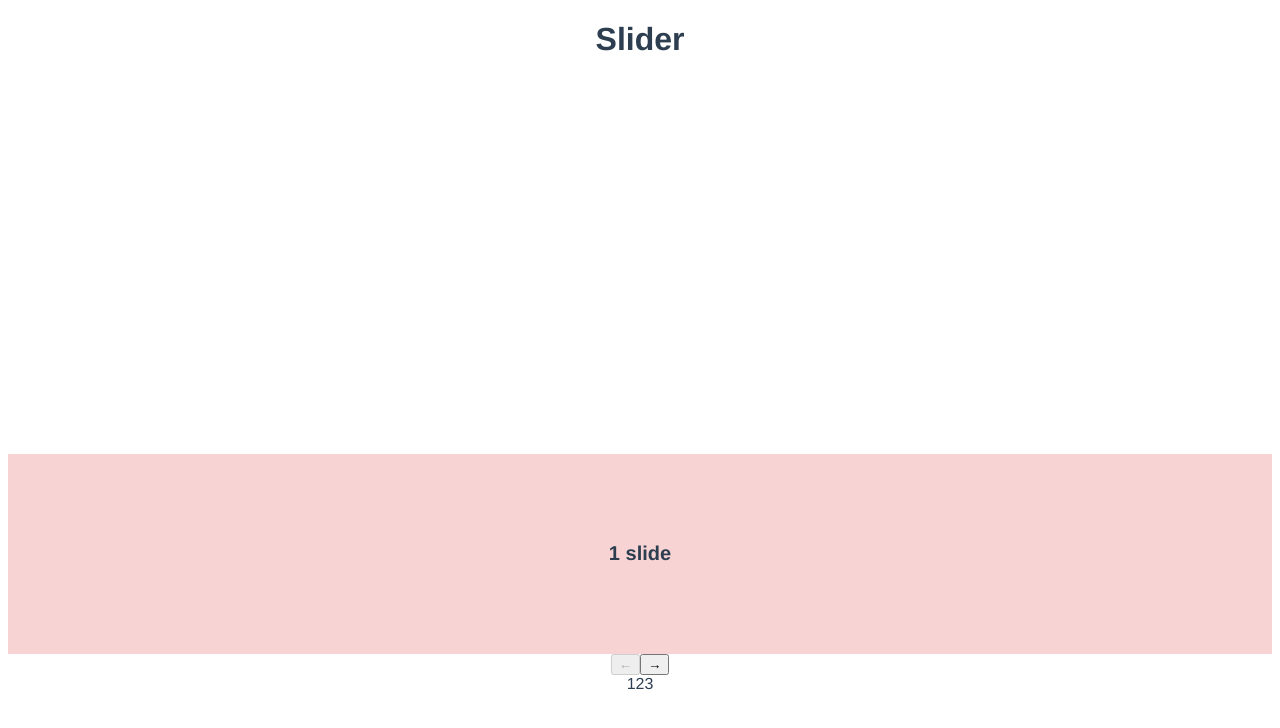
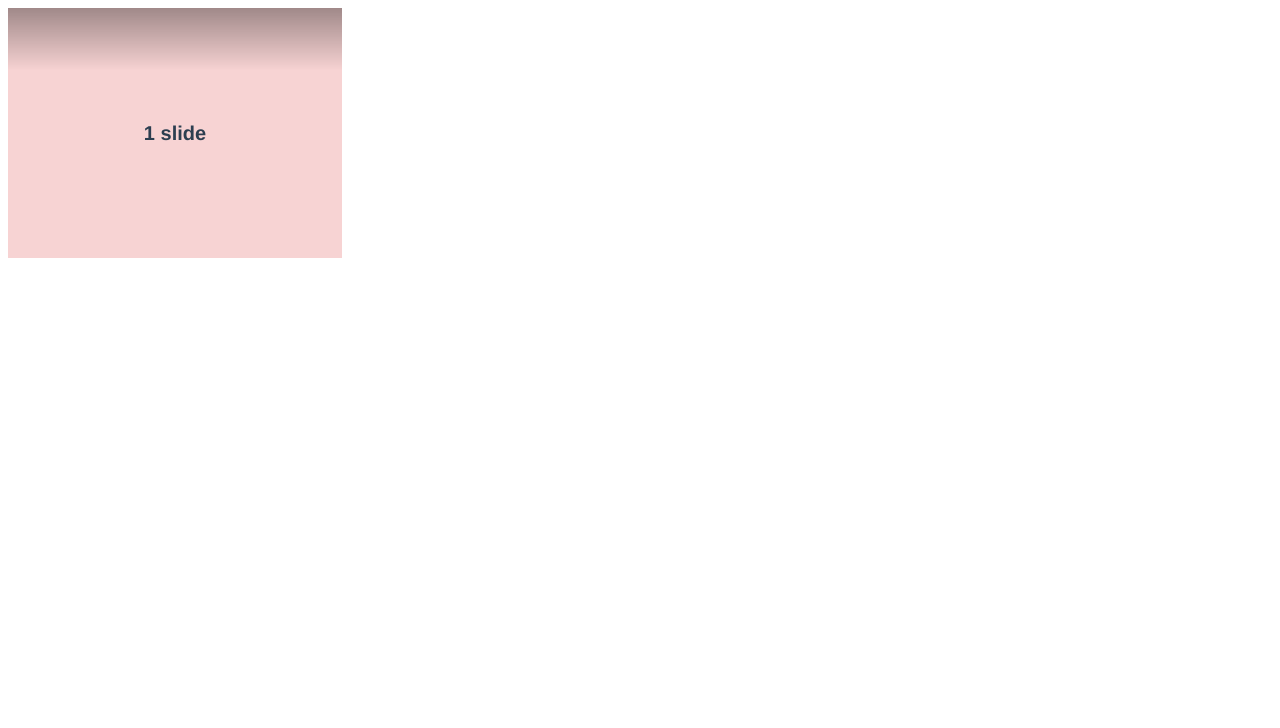
Before and after one commit to evgen904/sliderTest, a Vue app: page / in a window 1280 px wide. Shown: the top 728 px of the page. Built offline with nearby package versions, Linux system fonts and the light colour scheme; what vue2-hammer would draw is missing.

Commit message:
add style

```diff
--- a/src/components/HelloWorld.vue
+++ b/src/components/HelloWorld.vue
@@ -1,43 +1,33 @@
 <template>
-  <div class="hello">
-    <h1>Slider</h1>
-    <br><br><br><br><br><br>
-    <br><br><br><br><br><br>
-    <br><br><br><br><br><br>
-
-
   <div
-      class="slider"
+    class="sc-sliderlight"
+    :class="{ 'mobile': isMobile, 'shadow': isShadow }"
     @touchstart="swipeStart"
     @touchmove="swipeAction"
     @touchend="swipeEnd"
   >
-      <div class="slider-list">
     <div
       ref="slider"
-          class="slider-track"
+      class="sc-sliderlight__track track"
     >
-          <div v-for="(item, index) in media" class="slide bg" :class="`bg-${index}`" :key="index">
+      <div v-for="(item, index) in media" class="track__item bg" :class="`bg-${index}`" :key="index">
         {{ item }}
       </div>
     </div>
+    <div class="sc-sliderlight__arrows arrows" v-if="arrows">
+      <button
+        type="button"
+        class="arrows__prev"
+        :disabled="slideIndex === 0"
+        @click.stop.prevent="prevSlide()"
+      ></button>
+      <button
+        type="button"
+        class="arrows__next"
+        :disabled="slideIndex === media.length-1"
+        @click.stop.prevent="nextSlide()"
+      ></button>
     </div>
-      <div class="slider-arrows">
-        <button type="button" class="prev" :disabled="slideIndex === 0" @click="prevSlide">&larr;</button>
-        <button type="button" class="next" :disabled="slideIndex === media.length-1" @click="nextSlide">&rarr;</button>
-      </div>
-    </div>
-
-    <div>{{ text }}</div>
-
-
-
-
-    <br><br><br><br><br><br>
-    <br><br><br><br><br><br>
-    <br><br><br><br><br><br>
-    <br><br><br><br><br><br>
-    <br><br><br><br><br><br>
   </div>
 </template>
 
@@ -231,27 +221,198 @@ export default {
 
 <!-- Add "scoped" attribute to limit CSS to this component only -->
 <style scoped lang="scss">
-.slider {
+.sc-sliderlight {
   position: relative;
   width: 100%;
-  margin: 50px auto 0;
+  height: 100%;
+  background: #fff;
   user-select: none;
   touch-action: pan-y;
-  .slider-list {
+  overflow: hidden;
+  &.shadow {
+    &:before {
+      content: "";
+      display: block;
+
+      pointer-events: none;
+      position: absolute;
+      left: 0;
+      right: 0;
+      top: 0;
+      bottom: 0;
+
+      opacity: 0.35;
+      z-index: 1;
+
+      background: linear-gradient(
+        0deg,
+        rgba(0, 0, 0, 0.0001) 75%,
+        #000000 100%
+      );
+    }
+  }
+  &:hover {
+    .sc-sliderlight__arrows {
+      opacity: 1;
+    }
+    .arrows {
+      &__prev,
+      &__next {
+        background: rgba(255, 255, 255, 0.8);
+        &:hover:not(.deactive) {
+          background: rgba(255, 255, 255, 1);
+        }
+      }
+    }
+  }
+
+  &__track {
+    display: flex;
+    flex-wrap: nowrap;
+    height: 100%;
+    //transition: transform 0.5s;
+
+    .track {
+      &__item {
+        min-width: 100%;
+        height: 100%;
+        flex-grow: 1;
+      }
+      &__img {
+        object-fit: cover;
         width: 100%;
+        height: 100%;
+        pointer-events: unset;
+      }
+    }
+  }
+
+  &__dots {
+    position: absolute;
+    bottom: 10px;
+    left: 50%;
+    z-index: 2;
+    transform: translate(-50%, 0);
+
+    &.dots {
+      width: 50px;
       overflow: hidden;
-    .slider-track {
+
+      .dots {
+        &__wrap {
           display: flex;
-      .slide {
-        min-width: 100%;
-        height: 200px;
-        flex-grow: 1;
-        flex-shrink: 0;
+          // justify-content: space-between;
+          align-items: center;
+          width: 100%;
+          transition: transform 0.3s;
+
+          &.compact {
+            justify-content: center;
+          }
+        }
+      }
+
+      .dot {
+        width: 10px;
+        min-width: 10px;
+        height: 10px;
         display: flex;
         align-items: center;
         justify-content: center;
-        img {
-          poiner-events: none;
+
+        &__circle {
+          width: 6px;
+          height: 6px;
+          background: #fff;
+          opacity: 0.7;
+          border-radius: 50%;
+          // transition: width 0.3s, height 0.3s, opacity 0.3s;
+          transition: transform 0.3s, opacity 0.3s;
+        }
+
+        &.active {
+          .dot__circle {
+            width: 6px;
+            height: 6px;
+          }
+        }
+        &.current {
+          .dot__circle {
+            opacity: 0.9;
+          }
+        }
+      }
+    }
+  }
+
+  &__counter {
+    position: absolute;
+    bottom: 10px;
+    left: 50%;
+    z-index: 2;
+    transform: translate(-50%, 0);
+
+    display: flex;
+    justify-content: center;
+    align-items: center;
+
+    border-radius: 20px;
+    background: rgba(0, 0, 0, 0.5);
+    min-width: 40px;
+    height: 20px;
+    padding: 2px 10px;
+
+    .counter {
+      &__text {
+        font-size: 13px;
+        line-height: 17px;
+        color: #fff;
+      }
+    }
+  }
+
+  &__arrows {
+    opacity: 0;
+    transition: opacity 0.3s;
+    .arrows {
+      &__prev {
+        left: 10px;
+        &:before {
+          transform: rotate(180deg);
+        }
+      }
+      &__next {
+        right: 10px;
+      }
+      &__prev,
+      &__next {
+        cursor: pointer;
+
+        position: absolute;
+        top: 50%;
+        transform: translate(0, -50%);
+
+        display: flex;
+        justify-content: center;
+        align-items: center;
+
+        width: 40px;
+        height: 40px;
+        border-radius: 50%;
+        background: rgba(255, 255, 255, 0.7);
+        transition: background 0.3s, opacity 0.3s;
+
+        &:before {
+          content: "";
+          display: block;
+          background: url("../assets/arrow.svg") center center no-repeat;
+          background-size: contain;
+          width: 8px;
+          height: 10px;
+        }
+
+        &_deactive {
+          opacity: 0.5;
         }
       }
     }
@@ -261,7 +422,6 @@ export default {
 
 
 .bg {
-  height: 200px !important;
   display: flex;
   align-items: center;
   justify-content: center;
--- a/src/views/Home.vue
+++ b/src/views/Home.vue
@@ -1,5 +1,5 @@
 <template>
-  <div class="home">
+  <div class="home" style="width: 334px; height: 250px;">
     <HelloWorld :media="['1 slide', '2 slide', '3 slide', '4 slide', '5 slide', '6 slide']"/>
   </div>
 </template>
```
Also changed, not shown: src/assets/arrow.svg (added). Lines whose indentation alone changed are shown as unchanged.
